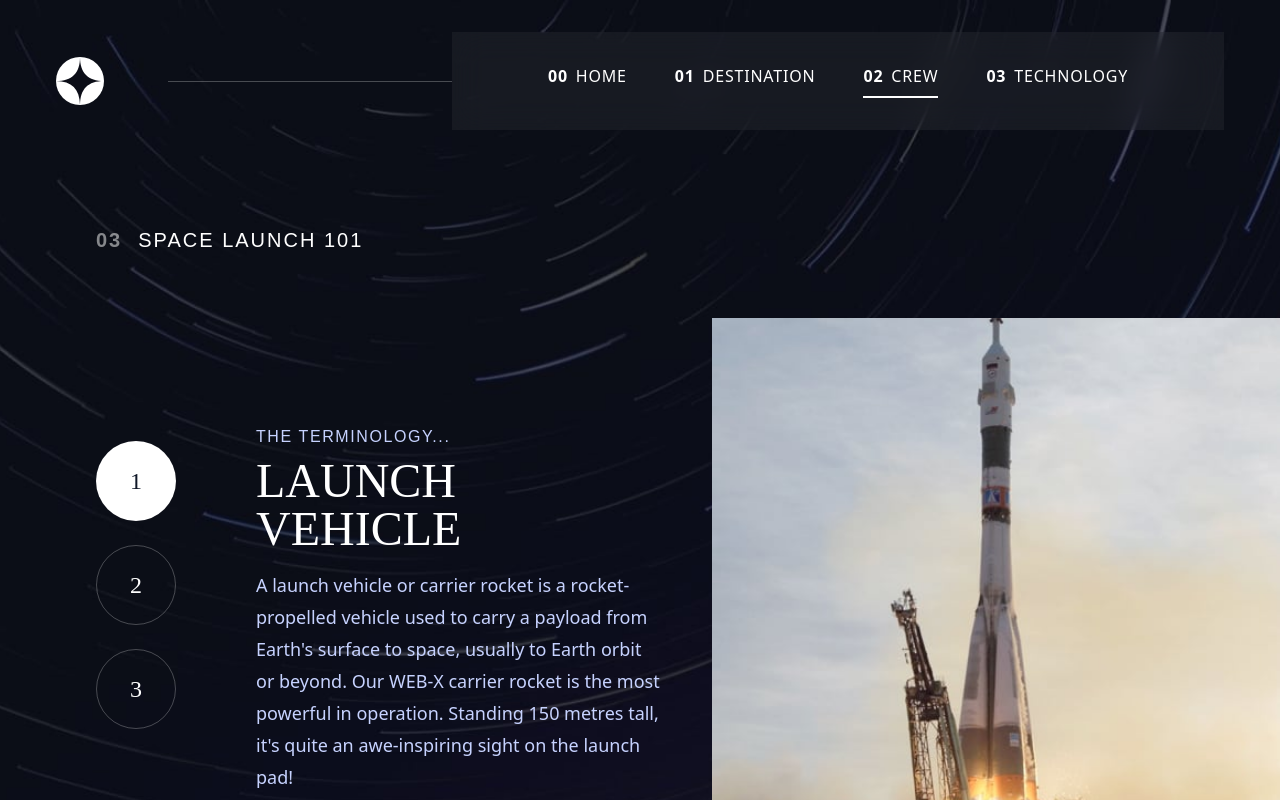
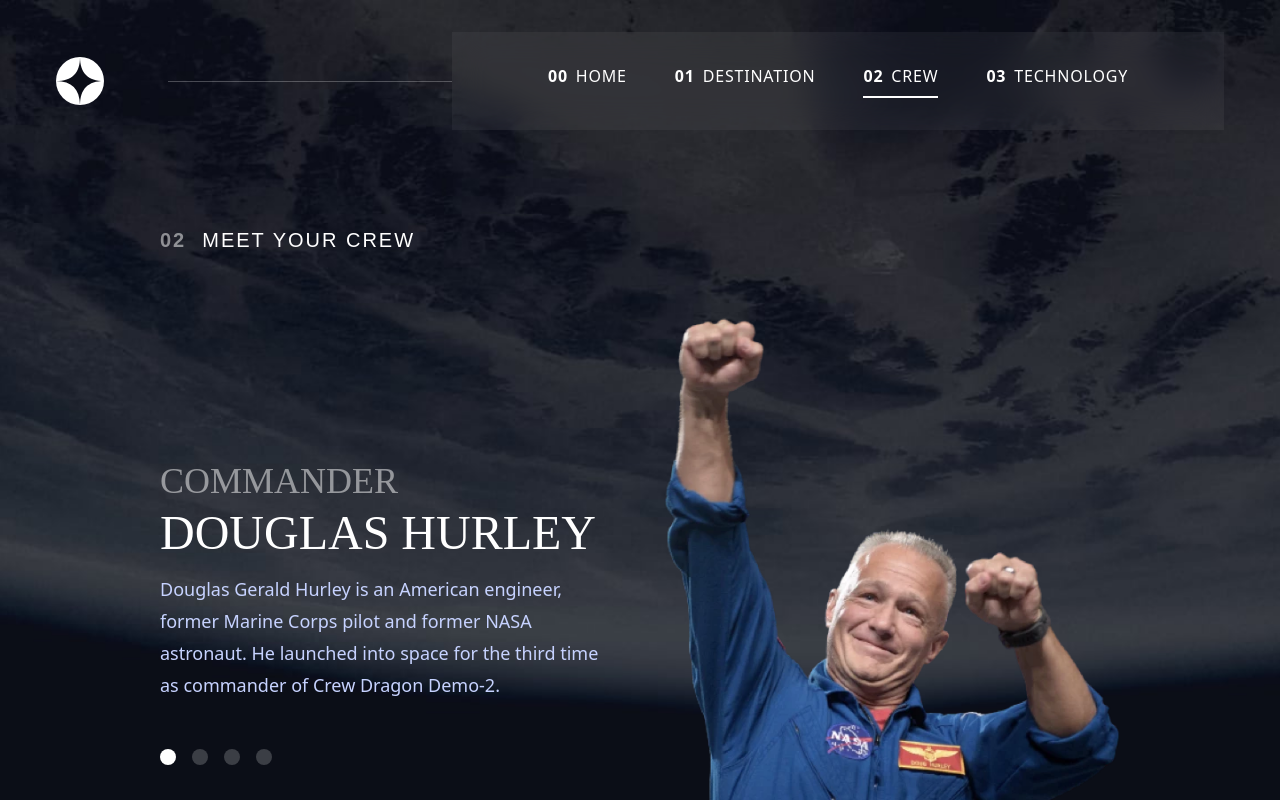
Before and after one commit to jeff-mz/react-space-tourism-website, a React (Vite) app: page /crew in a window 1280 px wide. Shown: the top 800 px of the page. Built offline with nearby package versions, Linux system fonts and the light colour scheme.

Commit message:
Added components.

```diff
--- a/src/App.jsx
+++ b/src/App.jsx
@@ -1,9 +1,17 @@
+import { Route, Routes } from "react-router";
 import Crew from "./components/Crew";
 import Destination from "./components/destination";
 import Homepage from "./components/Homepage";
 import Technology from "./components/Technology";
 const App = () => {
-  return <Technology />;
+  return (
+    <Routes>
+      <Route element={<Homepage />} path="/" />
+      <Route element={<Crew />} path="/crew" />
+      <Route element={<Technology />} path="/technology" />
+      <Route element={<Destination />} path="/destination" />
+    </Routes>
+  );
 };
 
 export default App;
--- a/src/components/Crew.jsx
+++ b/src/components/Crew.jsx
@@ -1,5 +1,4 @@
-import { Swiper, SwiperSlide } from "swiper/react";
-import { Pagination } from "swiper/modules";
+import { useState } from "react";
 import Header from "./Header";
 
 // Import crew images
@@ -8,11 +7,9 @@ import markImage from "../assets/images/crew/image-mark-shuttleworth.webp";
 import victorImage from "../assets/images/crew/image-victor-glover.webp";
 import anoushehImage from "../assets/images/crew/image-anousheh-ansari.webp";
 
-// Import Swiper styles
-import "swiper/css";
-import "swiper/css/pagination";
+const Crew = () => {
+  const [activeMember, setActiveMember] = useState(0);
 
-const Crew = () => {
   const crewMembers = [
     {
       id: 1,
@@ -47,74 +44,57 @@ const Crew = () => {
   return (
     <div className="min-h-screen bg-cover bg-center bg-no-repeat bg-[url('../../src/assets/images/crew/background-crew-mobile.jpg')] md:bg-[url('../../src/assets/images/crew/background-crew-tablet.jpg')] lg:bg-[url('../../src/assets/images/crew/background-crew-desktop.jpg')]">
       <Header />
-
       <main className="container mx-auto px-6 py-8 md:py-12 lg:py-16 lg:px-40">
         <h1 className="text-white font-sans-condensed uppercase tracking-widest text-center md:text-left mb-8 md:mb-12 lg:mb-16 text-lg md:text-xl">
           <span className="text-white/50 font-bold mr-4">02</span>
           Meet your crew
         </h1>
 
-        <Swiper
-          spaceBetween={30}
-          pagination={{
-            clickable: true,
-            el: ".crew-pagination",
-            bulletClass: "crew-bullet",
-            bulletActiveClass: "crew-bullet-active",
-          }}
-          modules={[Pagination]}
-          className="crew-swiper"
-        >
-          {crewMembers.map((member) => (
-            <SwiperSlide key={member.id}>
-              <div className="grid md:grid-cols-2 gap-8 md:gap-12 items-center">
-                <div className="text-center md:text-left order-2 md:order-1">
+        <div className="flex flex-col-reverse lg:flex-row-reverse items-center gap-8 md:gap-12">
+          {/* Crew Images */}
+          <div className="w-full lg:w-1/2 relative">
+            <div className="relative flex justify-center pb-8 lg:pb-0">
+              <img
+                src={crewMembers[activeMember].image}
+                alt={`${crewMembers[activeMember].name}, ${crewMembers[activeMember].role}`}
+                className="w-44 h-44 md:w-72 md:h-72 lg:w-full lg:h-auto object-contain transition-opacity duration-300"
+              />
+              <div className="absolute bottom-0 left-0 right-0 h-16 bg-gradient-to-t from-[#0B0D17] to-transparent"></div>
+            </div>
+          </div>
+
+          {/* Crew Content */}
+          <div className="w-full lg:w-1/2 flex flex-col items-center lg:items-start">
+            <div className="text-center lg:text-left">
               <h2 className="text-white/50 font-serif text-2xl md:text-3xl lg:text-4xl uppercase mb-2">
-                    {member.role}
+                {crewMembers[activeMember].role}
               </h2>
               <h3 className="text-white font-serif text-3xl md:text-4xl lg:text-5xl uppercase mb-4">
-                    {member.name}
+                {crewMembers[activeMember].name}
               </h3>
-                  <p className="text-indigo-200 font-sans text-base md:text-lg leading-6 md:leading-8 max-w-md mx-auto md:mx-0">
-                    {member.bio}
+              <p className="text-indigo-200 font-sans text-base md:text-lg leading-6 md:leading-8 max-w-md mx-auto lg:mx-0">
+                {crewMembers[activeMember].bio}
               </p>
             </div>
 
-                {/* Image */}
-                <div className="flex justify-center order-1 md:order-2">
-                  <img
-                    src={member.image}
-                    alt={`${member.name}, ${member.role}`}
-                    className="w-44 h-44 md:w-72 md:h-72 lg:w-96 lg:h-96 object-contain"
+            {/* Indicators */}
+            <div className="flex gap-4 my-8 md:mt-12">
+              {crewMembers.map((_, index) => (
+                <button
+                  key={index}
+                  onClick={() => setActiveMember(index)}
+                  className={`w-3 h-3 md:w-4 md:h-4 rounded-full transition-all ${
+                    activeMember === index
+                      ? "bg-white"
+                      : "bg-white/20 hover:bg-white/50"
+                  }`}
+                  aria-label={`View ${crewMembers[index].name}`}
                 />
+              ))}
             </div>
           </div>
-            </SwiperSlide>
-          ))}
-
-          {/* Custom Pagination Container */}
-          <div className="crew-pagination flex justify-center gap-3 mt-8" />
-        </Swiper>
+        </div>
       </main>
-
-      {/* Custom Styles */}
-      <style jsx global>{`
-        .crew-bullet {
-          width: 10px;
-          height: 10px;
-          background: rgba(255, 255, 255, 0.3);
-          border-radius: 50%;
-          cursor: pointer;
-          transition: all 0.3s ease;
-        }
-        .crew-bullet-active {
-          background: white;
-          transform: scale(1.2);
-        }
-        .crew-swiper {
-          padding-bottom: 40px;
-        }
-      `}</style>
     </div>
   );
 };
--- a/src/components/Homepage.jsx
+++ b/src/components/Homepage.jsx
@@ -1,4 +1,5 @@
 import Header from "./Header";
+import { NavLink } from "react-router";
 
 const Homepage = () => {
   return (
@@ -23,9 +24,12 @@ const Homepage = () => {
           </div>
 
           <div className="flex justify-center lg:justify-end relative group">
-            <button className="w-[150px] h-[150px] md:w-[242px] md:h-[242px] bg-white rounded-full flex items-center justify-center text-xl md:text-3xl font-serif uppercase tracking-widest text-gray-900 hover:shadow-[0_0_0_40px_rgba(255,255,255,0.1)] transition-all duration-300 group-hover:shadow-[0_0_0_40px_rgba(255,255,255,0.1)]">
+            <NavLink
+              to="/destination"
+              className="w-[150px] h-[150px] md:w-[242px] md:h-[242px] bg-white rounded-full flex items-center justify-center text-xl md:text-3xl font-serif uppercase tracking-widest text-gray-900 hover:shadow-[0_0_0_40px_rgba(255,255,255,0.1)] transition-all duration-300 group-hover:shadow-[0_0_0_40px_rgba(255,255,255,0.1)]"
+            >
               Explore
-            </button>
+            </NavLink>
           </div>
         </div>
       </main>
--- a/src/components/Technology.jsx
+++ b/src/components/Technology.jsx
@@ -3,7 +3,7 @@ import { Swiper } from "swiper/react";
 import { Pagination } from "swiper/modules";
 import Header from "./Header";
 
-// Technology images (vehicle, capsule, spaceport)
+// images
 import launchVehiclePortrait from "../assets/images/technology/image-launch-vehicle-portrait.jpg";
 import launchVehicleLandscape from "../assets/images/technology/image-launch-vehicle-landscape.jpg";
 import spaceportPortrait from "../assets/images/technology/image-spaceport-portrait.jpg";
@@ -11,7 +11,7 @@ import spaceportLandscape from "../assets/images/technology/image-spaceport-land
 import spaceCapsulePortrait from "../assets/images/technology/image-space-capsule-portrait.jpg";
 import spaceCapsuleLandscape from "../assets/images/technology/image-space-capsule-landscape.jpg";
 
-// Import Swiper styles
+// swiper styles
 import "swiper/css";
 import "swiper/css/pagination";
 
@@ -55,8 +55,8 @@ const Technology = () => {
           Space launch 101
         </h1>
 
-        <div className="lg:flex lg:flex-row-reverse lg:items-center lg:gap-12 lg:justify-end">
-          {/* Technology Image - Swiper */}
+        <div className="lg:flex lg:flex-row-reverse lg:items-start lg:gap-12 lg:justify-end">
+          {/* Technology image  */}
           <div className="w-full lg:w-1/2 mb-8 lg:mb-0">
             <Swiper
               spaceBetween={30}
@@ -81,7 +81,7 @@ const Technology = () => {
           </div>
 
           {/* Technology Content */}
-          <div className="lg:w-1/2 flex flex-col lg:flex-row lg:gap-20">
+          <div className="lg:w-1/2 flex flex-col lg:flex-row lg:gap-20 px-2 sm:px--0">
             <div className="flex lg:flex-col justify-center gap-4 md:gap-6 mb-6 md:mb-8 lg:mb-12">
               {technologies.map((tech, index) => (
                 <button
```
Lines whose indentation alone changed are shown as unchanged.
